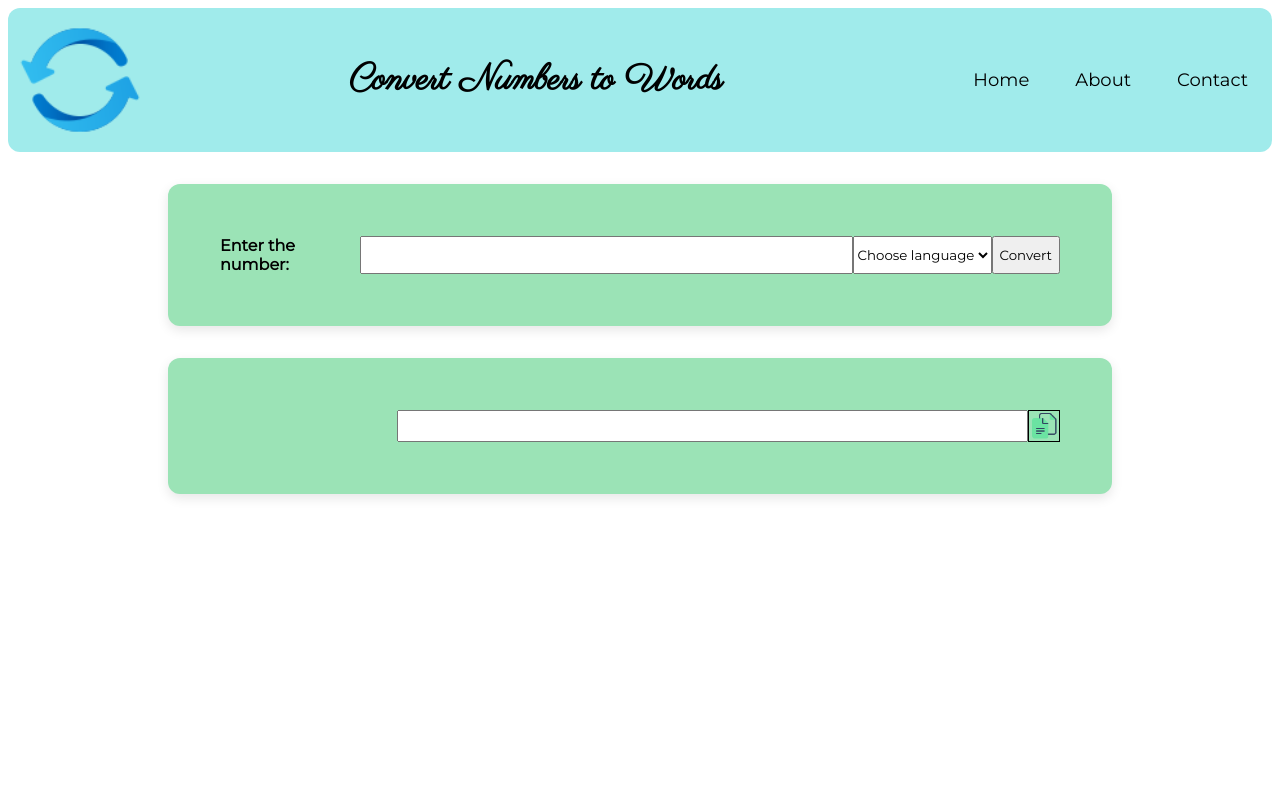
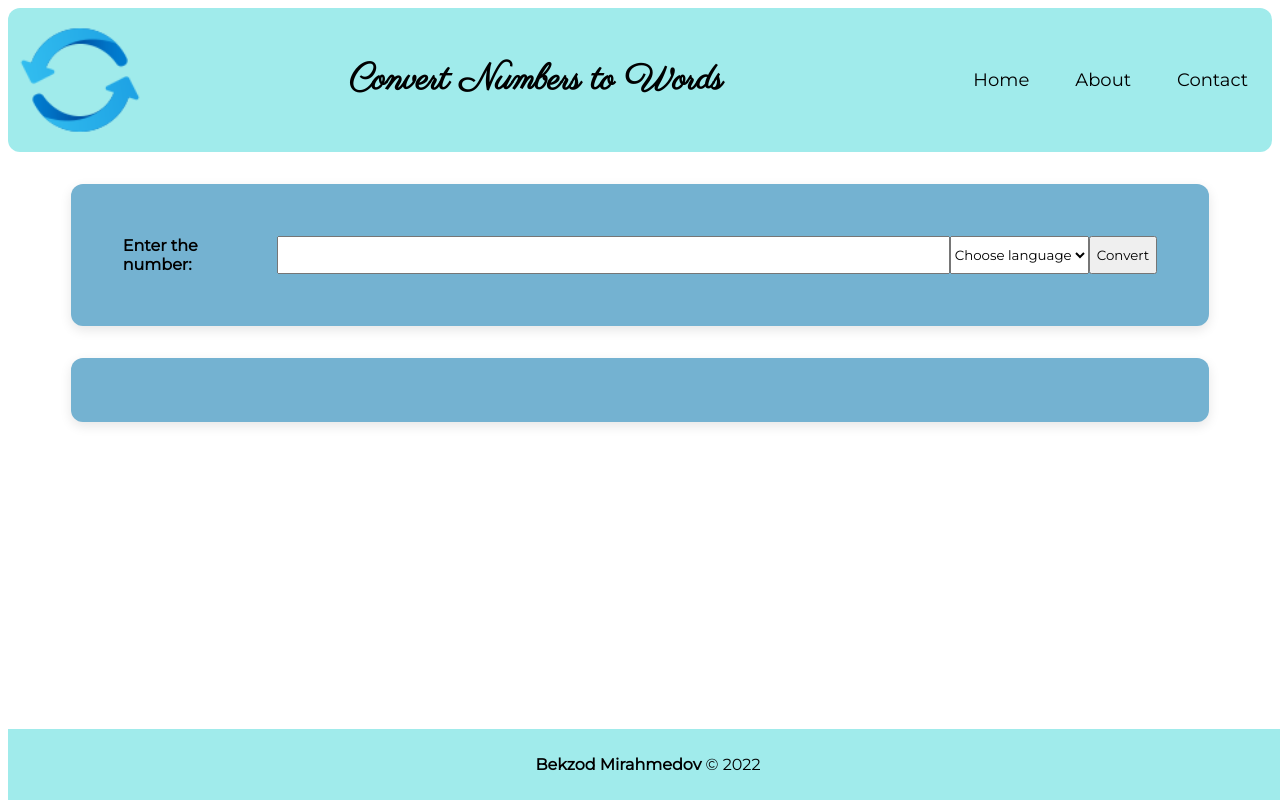
Before and after one commit to notarious2/numWordsApp, a Vue app: page / in a window 1280 px wide. Built offline with nearby package versions, Linux system fonts and the light colour scheme.

Commit message:
added fading copied pop up and made minor style changes

```diff
--- a/src/App.vue
+++ b/src/App.vue
@@ -7,7 +7,12 @@
     <div class="input-box">
       <label for="">Enter the number:</label>
       <input type="text" ref="inputField" />
-      <select name="languages" id="languages" v-model="language">
+      <select
+        name="languages"
+        id="languages"
+        v-model="language"
+        @change="langChanged"
+      >
         <option class="lang-placeholder" value="" selected disabled>
           Choose language
         </option>
@@ -19,6 +24,7 @@
     </div>
   </div>
   <the-output :converted="enteredSum" :language="language.text"></the-output>
+  <the-footer></the-footer>
 </template>
 
 <script>
@@ -49,14 +55,14 @@ export default {
   },
   methods: {
     setNumber() {
-      console.log(this.language.text);
-      console.log(this.language.value);
-      console.log(this.$refs.inputField.value);
       if (this.$refs.inputField.value && this.language) {
         this.enteredSum = writtenNumber(this.$refs.inputField.value, {
           lang: this.language.value,
         });
       }
+    },
+    langChanged() {
+      this.enteredSum = "";
     },
   },
 };
@@ -69,11 +75,11 @@ export default {
 
 .box-container {
   margin: 2rem auto;
-  max-width: 55rem;
+  max-width: 85%;
   border-radius: 12px;
   box-shadow: rgba(0, 0, 0, 0.1) 0px 4px 12px;
   padding: 2rem;
-  background-color: #9be3b6;
+  background-color: #74b2d1;
   /* display: block; */
 }
 
@@ -99,17 +105,4 @@ export default {
   float: left;
   width: 80%;
 }
-.output-box button {
-  background-image: url("assets/copy-icon.png");
-  background-size: cover;
-  position: relative;
-  width: 30px;
-  height: 30px;
-  border: 1px solid black;
-  overflow: hidden;
-  background-color: transparent;
-  cursor: pointer;
-  outline: none;
-  padding: 15px;
-}
 </style>
--- a/src/components/TheOutput.vue
+++ b/src/components/TheOutput.vue
@@ -1,5 +1,6 @@
 <template>
   <div class="box-container">
+    <div class="popup" v-if="converted">
       <div class="output-box">
         <label> {{ language }} </label>
         <input
@@ -14,11 +15,23 @@
           <button @click="copyClipboard"></button>
           <!-- <p class="copied-span" v-if="copyDisplay">Copied!</p> -->
         </div>
+        <span id="copied">copied!</span>
+      </div>
     </div>
   </div>
 </template>
 
 <script>
+function showCopyConfirmation() {
+  var sb = document.getElementById("copied");
+
+  //this is where the class name will be added & removed to activate the css
+  sb.className = "show";
+
+  setTimeout(() => {
+    sb.className = sb.className.replace("show", "");
+  }, 1000);
+}
 export default {
   props: ["converted", "language"],
   data() {
@@ -40,12 +53,26 @@ export default {
           this.isHighlighted = false;
         }, 100);
       }
+      showCopyConfirmation();
     },
   },
 };
 </script>
 
 <style scoped>
+.output-box button {
+  background-image: url("../assets/copy-icon2.png");
+  background-size: cover;
+  position: relative;
+  width: 50px;
+  height: 50px;
+  border: 0;
+  overflow: hidden;
+  background-color: transparent;
+  cursor: pointer;
+  outline: none;
+  padding: 15px;
+}
 .shake {
   animation: shake 0.05s ease-in-out forwards;
 }
@@ -61,4 +88,71 @@ export default {
     transform: translate(5px, 0);
   }
 }
+
+#copied {
+  visibility: hidden;
+  color: #fff;
+  background-color: #333;
+  min-width: 250px;
+  margin-left: -125px;
+  border-radius: 2px;
+  padding: 16px;
+  text-align: center;
+  left: 50%;
+  bottom: 30px;
+  z-index: 1;
+  position: fixed;
+}
+
+/* This will be activated when the snackbar's class is 'show' which will be added through JS */
+#copied.show {
+  visibility: visible;
+  -webkit-animation: fadein 0.2s, fadeout 0.2s 1s;
+  animation: fadein 0.2s, fadeout 0.2s 1s;
+}
+
+/* Animations for fading in and out */
+@-webkit-keyframes fadein {
+  from {
+    bottom: 0;
+    opacity: 0;
+  }
+  to {
+    bottom: 30px;
+    opacity: 1;
+  }
+}
+
+@keyframes fadein {
+  from {
+    bottom: 0;
+    opacity: 0;
+  }
+  to {
+    bottom: 30px;
+    opacity: 1;
+  }
+}
+
+@-webkit-keyframes fadeout {
+  from {
+    bottom: 30px;
+    opacity: 1;
+  }
+  to {
+    bottom: 0;
+    opacity: 0;
+  }
+}
+
+@keyframes fadeout {
+  from {
+    bottom: 30px;
+    opacity: 1;
+  }
+  to {
+    bottom: 0;
+    opacity: 0;
+  }
+}
 </style>
--- /dev/null
+++ b/src/components/UI/TheFooter.vue
@@ -0,0 +1,35 @@
+<template>
+  <div class="footerWrap">
+    <div class="footer">
+      <div class="footerContent">
+        <p>
+          <strong>Bekzod Mirahmedov</strong> &copy;
+          {{ new Date().getFullYear() }}
+        </p>
+      </div>
+    </div>
+  </div>
+</template>
+
+<style scoped>
+.footerWrap {
+  width: 100%;
+  position: fixed;
+  bottom: 0px;
+  background-color: rgb(160, 235, 235);
+}
+.footer {
+  width: 400px;
+  margin: auto;
+}
+.footerContent {
+  float: left;
+  width: 100%;
+  padding: 10px 0;
+}
+.footer p {
+  float: left;
+  width: 100%;
+  text-align: center;
+}
+</style>
--- a/src/main.js
+++ b/src/main.js
@@ -1,9 +1,11 @@
 import { createApp } from "vue";
 import App from "./App.vue";
 import TheNavigationBar from "./components/UI/TheNavigationBar.vue";
+import TheFooter from "./components/UI/TheFooter.vue";
 
 const app = createApp(App);
 
 app.component("NavigationBar", TheNavigationBar);
+app.component("TheFooter", TheFooter);
 
 app.mount("#app");
```
Also changed, not shown: src/assets/copy-icon2.png (added). Lines whose indentation alone changed are shown as unchanged.
